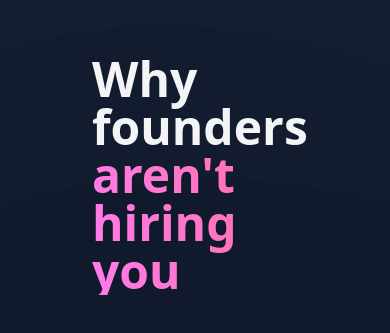
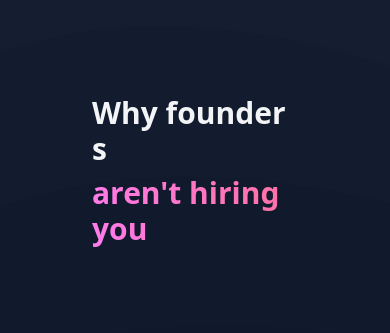
Before and after one commit to alexjackhughes/prezi, a Next.js app: page / in a window 390 px wide. Shown: the part 247-580 px from the top of the page. Built offline with nearby package versions, Linux system fonts and the light colour scheme.

Commit message:
fixed on mobile

```diff
--- a/components/Slide.tsx
+++ b/components/Slide.tsx
@@ -23,7 +23,7 @@ export default function Slide() {
   return (
     <main className="flex flex-row w-full">
       <PreviousIcon onClick={previousSlide} />
-      <div className="flex flex-col items-center justify-center flex-1 text-left w-full px-5 md:px-32 lg:px-64">
+      <div className="flex flex-col items-center justify-center text-left w-full px-5 md:px-32 lg:px-64">
         <Title>{primary}</Title>
         <Title isFancy>{secondary}</Title>
       </div>
@@ -38,7 +38,7 @@ interface Props {
 
 const Title: React.FC<Props> = ({ isFancy, children }) => (
   <h1
-    className={`text-5xl md:text-7xl lg:text-8xl font-bold text-left w-full select-none text-gray-100 py-0 md:py-2 ${
+    className={`break-all text-3xl md:text-7xl lg:text-8xl font-bold text-left w-full select-none text-gray-100 py-0 pb-2 md:py-2 ${
       isFancy && "skittles"
     }`}
   >
```
